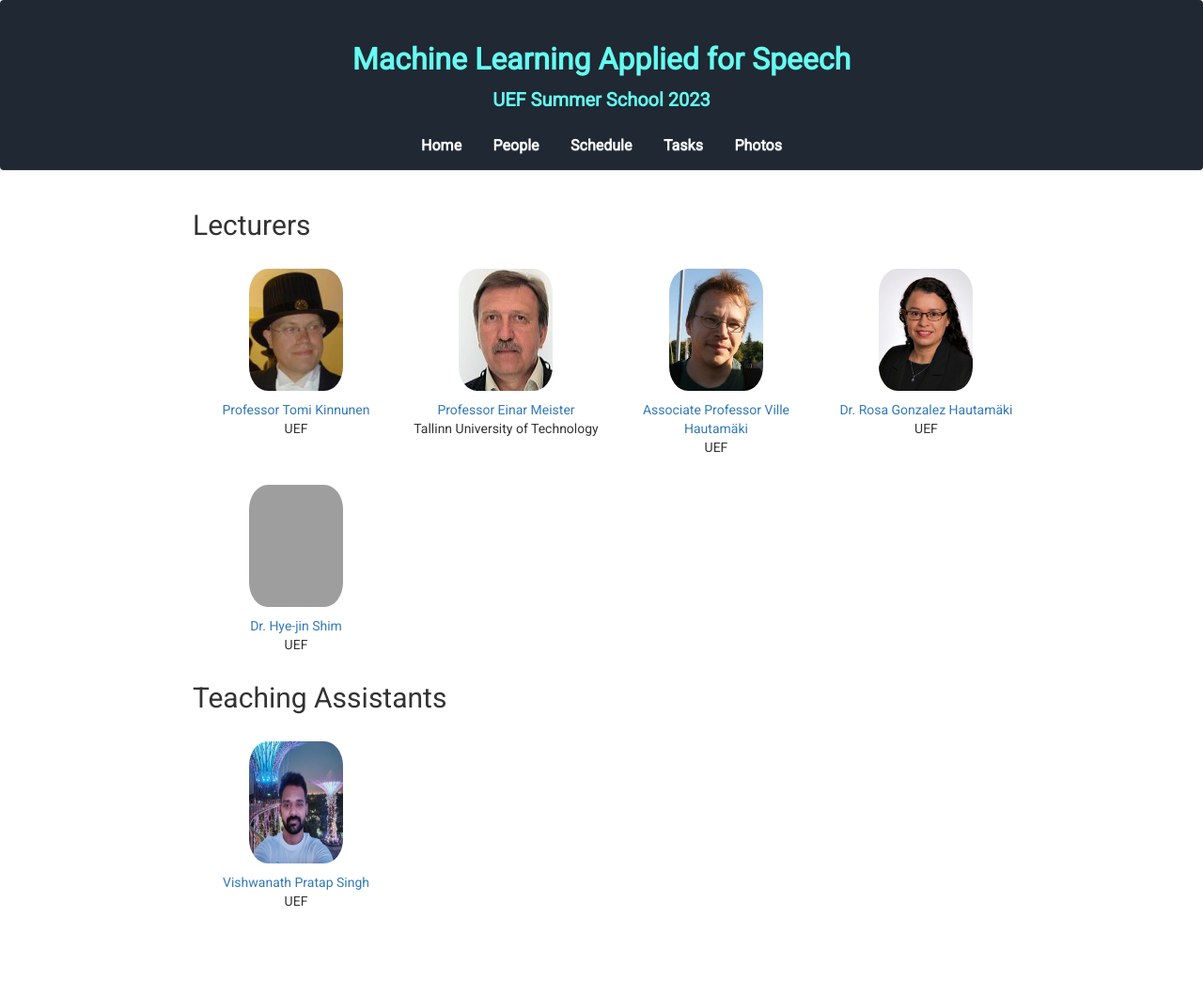
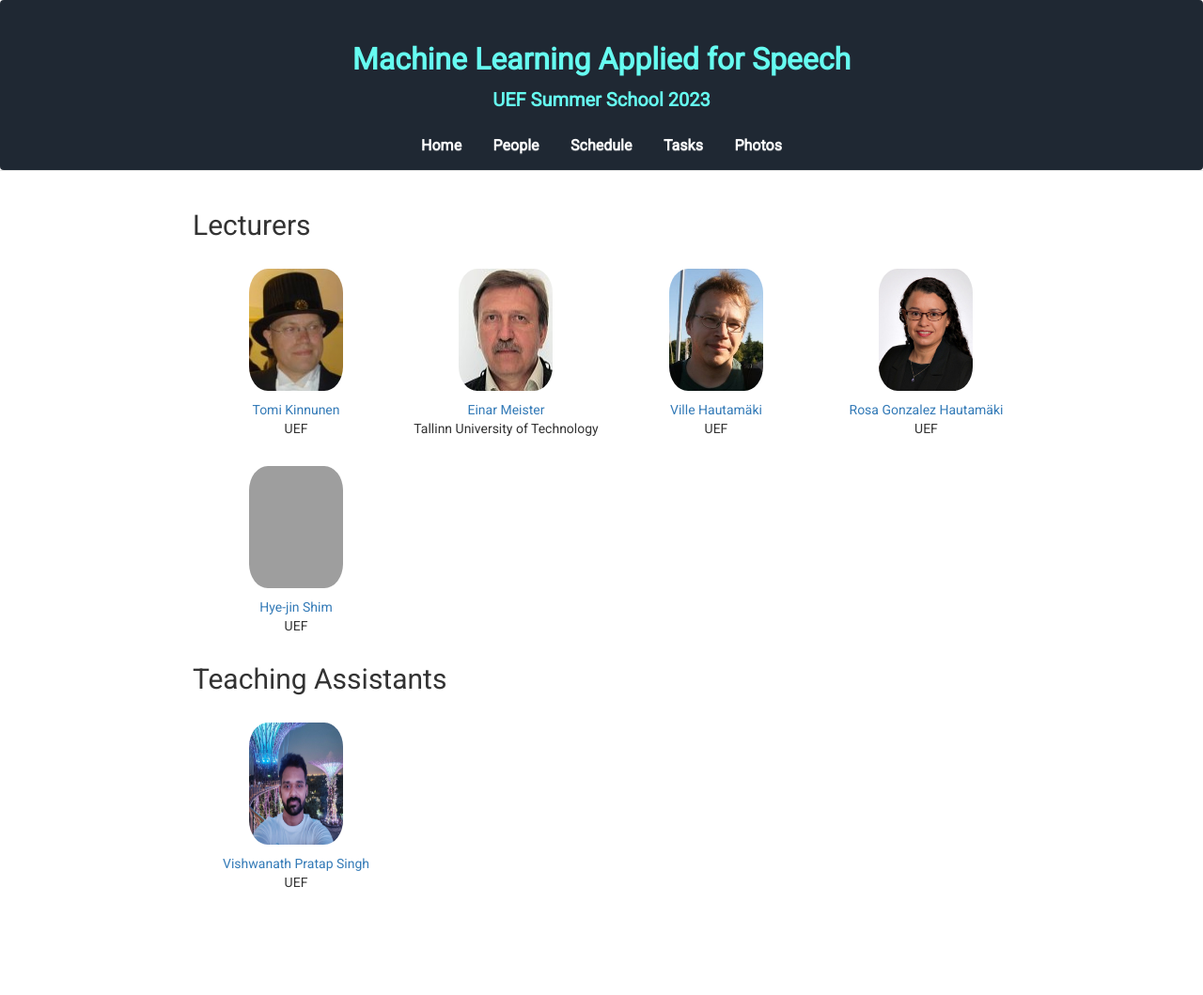
Before and after one commit to vpspeech/summerschool2023, a Jekyll site: the page built from people.md, in a window 1280 px wide. Shown: the whole page at 94% size. Built offline with Jekyll 4.4.1, drawn with Linux system fonts in a browser that asks for light colours; nearby versions of some CDN libraries; grey boxes are pictures that could not be loaded.

Commit message:
Update people.yml

```diff
--- a/_data/people.yml
+++ b/_data/people.yml
@@ -1,25 +1,25 @@
 lecturers:
-- name: "Professor Tomi Kinnunen"
+- name: "Tomi Kinnunen"
   organization: "UEF"
   topic: "Speech"
   photo: "img/tomi.jpg"
   site: "http://cs.joensuu.fi/pages/tkinnu/webpage/"
-- name: "Professor Einar Meister"
+- name: "Einar Meister"
   organization: "Tallinn University of Technology"
   topic: "Phonetics and Speech"
   photo: "img/einar.jpg"
   site: "https://scholar.google.com/citations?user=Q2S0uG8AAAAJ&hl=en"
-- name: "Associate Professor Ville Hautamäki"
+- name: "Ville Hautamäki"
   organization: "UEF"
   topic: "Autonomous Agents"
   photo: "img/ville.jpg"
   site: "http://cs.joensuu.fi/~villeh/"
-- name: "Dr. Rosa Gonzalez Hautamäki"
+- name: "Rosa Gonzalez Hautamäki"
   organization: "UEF"
   topic: "Speech"
   photo: "img/rosa.jpg"
   site: "http://cs.uef.fi/~rgonza/"
-- name: "Dr. Hye-jin Shim"
+- name: "Hye-jin Shim"
   organization: "UEF"
   topic: "Speech"
   photo: "img/hyejin.jpg"
```
